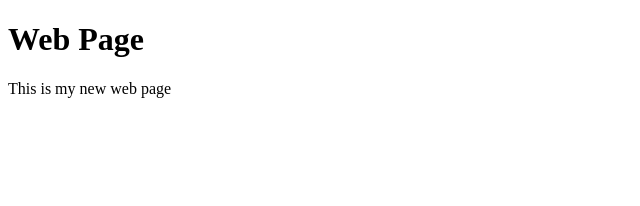
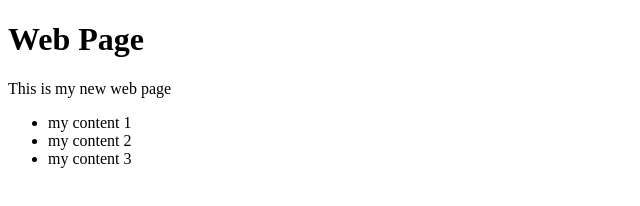
Before and after one commit to ThulasiRam987/sampleAdp, a plain HTML site: page index.html in a window 1280 px wide. Shown: the whole page, without its empty margins (0-640 px from the left). Drawn offline with Linux system fonts and the light colour scheme.

Commit message:
Update index.html

```diff
--- a/index.html
+++ b/index.html
@@ -8,5 +8,10 @@
 <body>
     <h1>Web Page</h1>
     <p>This is my new web page</p>
+    <ul>
+        <li>my content 1</li>
+        <li>my content 2</li>
+        <li>my content 3</li>
+    </ul>
 </body>
 </html>
```
